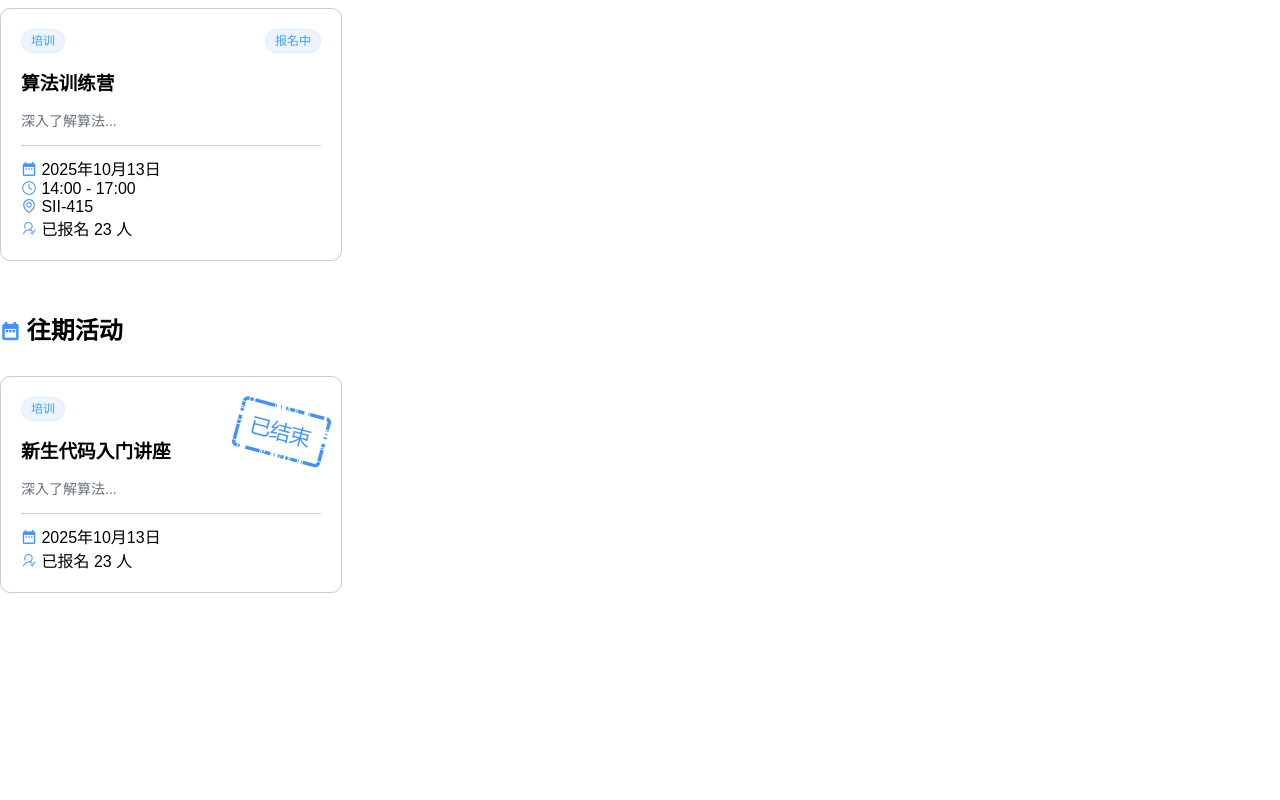
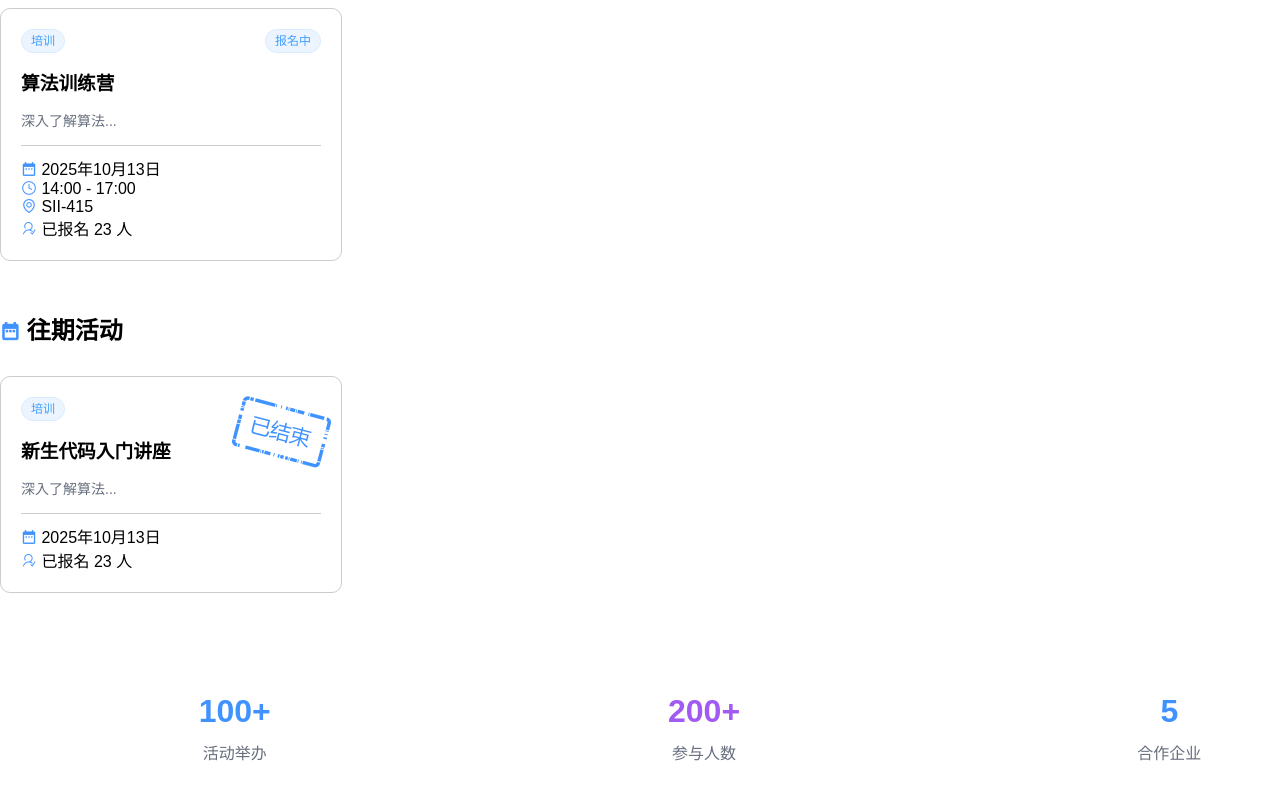
Before and after one commit to ExceptionSimple/vue-code-gzs, a Vue app: page /activities in a window 1280 px wide. Shown: the part 478-1278 px from the top of the page. Before the commit the page ends 1071 px from the top, so only its background shows below. Built offline with nearby package versions, Linux system fonts and the light colour scheme.

Commit message:
feat: ActivitiesStatistics

```diff
--- a/src/views/Activities/Activities.vue
+++ b/src/views/Activities/Activities.vue
@@ -1,6 +1,8 @@
 <script setup>
 import ComingSoon from './components/ComingSoon.vue';
 import PastActivities from './components/PastActivities.vue';
+import ActivitiesStatistics from './components/ActivitiesStatistics.vue';
+
 </script>
 
 <template>
@@ -13,6 +15,7 @@ import PastActivities from './components/PastActivities.vue';
   </div>
   <coming-soon class="container" style="margin-bottom: 50px;" />
   <past-activities class="container" />
+  <activities-statistics class="container" />
 </template>
 
 <style scoped>
--- /dev/null
+++ b/src/views/Activities/components/ActivitiesStatistics.vue
@@ -0,0 +1,42 @@
+<script setup>
+import { ref } from 'vue'
+
+const data = ref([
+  { title: '活动举办', total: '100+' },
+  { title: '参与人数', total: '200+' },
+  { title: '合作企业', total: '5' },
+])
+
+</script>
+
+<template>
+  <div class="honor">
+    <div class="item" v-for="item in data" :key="item.title" :class="{ cyrs: item.title == '参与人数' }">
+      <div class="total">{{ item.total }}</div>
+      <div class="title">{{ item.title }}</div>
+    </div>
+  </div>
+</template>
+
+<style scoped>
+.honor {
+  display: grid;
+  grid-template-columns: auto auto auto;
+  padding: 100px 0;
+}
+.honor .item {
+  text-align: center;
+}
+.honor .item .total {
+  font-size: 2rem;
+  font-weight: 700;
+  color: var(--theme-color);
+  margin-bottom: 10px;
+}
+.honor .item .title {
+  color: var(--normal-text);
+}
+.honor .item.cyrs .total {
+  color: #a15af2;
+}
+</style>
```
